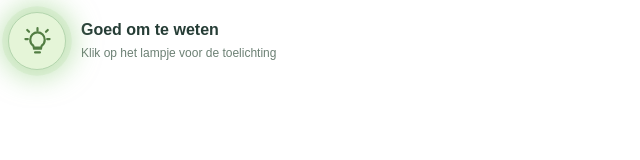
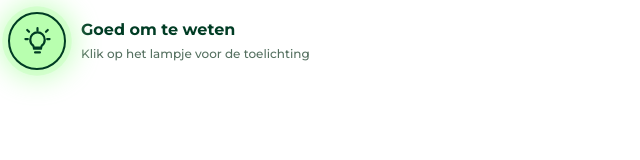
Before and after one commit to kayawaller-design/LYL, a plain HTML site: page trainers-tip-ontwikkeling.html in a window 1280 px wide. Shown: the whole page, without its empty margins (0-640 px from the left). Drawn offline with Linux system fonts and the light colour scheme.

Commit message:
Match glowing tip to existing LYL Montserrat and brand palette

```diff
--- a/trainers-tip-ontwikkeling.html
+++ b/trainers-tip-ontwikkeling.html
@@ -1,12 +1,12 @@
 <!doctype html>
 <html lang="nl"><head><meta charset="utf-8"><meta name="viewport" content="width=device-width,initial-scale=1">
-<style>
-*{box-sizing:border-box}html,body{margin:0;background:transparent;font-family:Arial,Helvetica,sans-serif;color:#263d36}
+<link rel="preconnect" href="https://fonts.googleapis.com"><link rel="preconnect" href="https://fonts.gstatic.com" crossorigin><link href="https://fonts.googleapis.com/css2?family=Montserrat:wght@500;600;700&display=swap" rel="stylesheet"><style>
+*{box-sizing:border-box}html,body{margin:0;background:transparent;font-family:Montserrat,Arial,sans-serif;color:#3e281a}
 .wrap{padding:12px 8px 18px;display:flex;align-items:flex-start;gap:15px}
-.tip{position:relative;border:1px solid #b4d5ae;border-radius:50%;background:#e5f5d8;color:#527d43;width:58px;height:58px;flex:0 0 58px;display:grid;place-items:center;cursor:pointer;box-shadow:0 0 0 5px #b9dca633,0 0 22px 7px #9ed58c80;animation:glow 2.8s ease-in-out infinite}
-.tip svg{width:29px;height:29px}.tip:focus-visible{outline:3px solid #6c9d5b;outline-offset:5px}
-@keyframes glow{50%{box-shadow:0 0 0 7px #b9dca655,0 0 30px 12px #9ed58caa}}
-.copy{flex:1;min-width:0}.heading{font-weight:700;font-size:16px;line-height:1.4;margin:7px 0 5px}.detail{font-size:15px;line-height:1.6;margin:4px 0 0;max-width:650px}.hint{font-size:12px;color:#6c8074;margin:2px 0 0}.tip[aria-expanded=true]{animation:none}
+.tip{position:relative;border:2px solid #003c24;border-radius:50%;background:#b8ffaf;color:#003c24;width:58px;height:58px;flex:0 0 58px;display:grid;place-items:center;cursor:pointer;box-shadow:0 0 0 5px #b8ffaf55,0 0 22px 7px #b8ffafaa;animation:glow 2.8s ease-in-out infinite}
+.tip svg{width:29px;height:29px}.tip:focus-visible{outline:3px solid #ff4a00;outline-offset:5px}
+@keyframes glow{50%{box-shadow:0 0 0 7px #b8ffaf77,0 0 30px 12px #b8ffafdd}}
+.copy{flex:1;min-width:0}.heading{color:#003c24;font-weight:700;font-size:16px;line-height:1.4;margin:7px 0 5px}.detail{font-size:15px;line-height:1.6;margin:4px 0 0;max-width:650px}.hint{font-size:12px;color:#557060;margin:2px 0 0}.tip[aria-expanded=true]{animation:none}
 @media(prefers-reduced-motion:reduce){.tip{animation:none}}
 </style></head><body><div class="wrap"><button class="tip" id="tip" aria-label="Toon goed om te weten" aria-expanded="false" aria-controls="detail"><svg viewBox="0 0 24 24" fill="none" stroke="currentColor" stroke-width="1.8" stroke-linecap="round" stroke-linejoin="round" aria-hidden="true"><path d="M9 18h6m-5 3h4M8.5 15.5C7 14.4 6 12.7 6 10.5a6 6 0 1 1 12 0c0 2.2-1 3.9-2.5 5L15 17H9l-.5-1.5Z"/><path d="M12 3V1m8 9h2M2 10h2M5 4 3.5 2.5M19 4l1.5-1.5"/></svg></button><div class="copy"><div class="heading">Goed om te weten</div><p class="hint" id="hint">Klik op het lampje voor de toelichting</p><p class="detail" id="detail" hidden>De leeftijdsgrenzen zijn richtlijnen, geen vaste regels. Jongeren ontwikkelen zich in hun eigen tempo. Ook hun ervaringen en omgeving spelen hierin een belangrijke rol.</p></div></div>
 <script>
```
